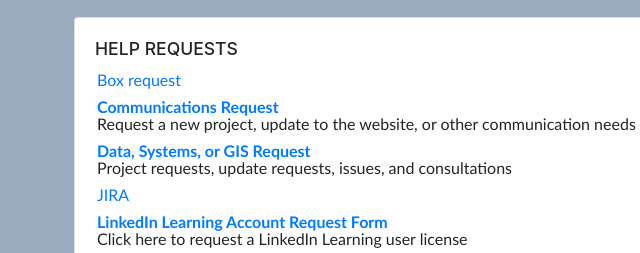
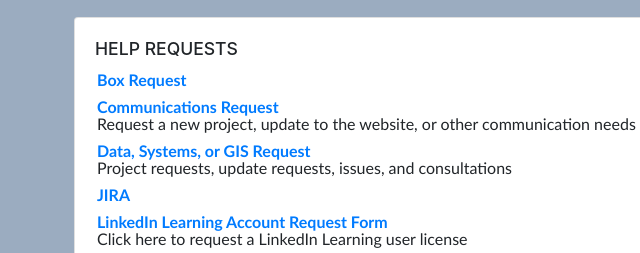
Before and after one commit to caneballante/Intranet, a plain HTML site: page index.html in a window 1280 px wide. Shown: the part 808-1061 px from the top of the page, 11-651 px from the left. Drawn offline with Linux system fonts and the light colour scheme.

Commit message:
Edited help request box

```diff
--- a/_notes/dwsync.xml
+++ b/_notes/dwsync.xml
@@ -1,4 +1,4 @@
 <?xml version="1.0" encoding="utf-8" ?>
 <dwsync>
-<file name="index.html" server="192.168.249.9" local="133017753940083515" remote="133017753600000000" Dst="2" />
+<file name="index.html" server="192.168.249.9" local="133017754961799854" remote="133017754800000000" Dst="2" />
 </dwsync>
--- a/index.html
+++ b/index.html
@@ -102,12 +102,12 @@
 		<div class="card">
 			<div class="card-body">
 				<h5 class="card-title">HELP REQUESTS</h5>
-				<p><a href="https://wa-rcopsp-it.atlassian.net/servicedesk/customer/portal/3/user/login?destination=portal%2F3" target="new" class="card-link">Box request </a></p>
+				<p><a href="https://wa-rcopsp-it.atlassian.net/servicedesk/customer/portal/3/user/login?destination=portal%2F3" target="new" class="card-link"><strong>Box Request</strong></a></p>
 				<p><a href="https://app.smartsheet.com/b/form/31444158036444a488a55a64f1e6f970" target="new" class="card-link"><strong>Communications Request</strong></a><br>
 					Request a new project, update to the website, or other communication needs</p>
 				<p><a href="https://app.smartsheet.com/b/form/eff4afad248643d3b78b10f7aced0399" target="new" class="card-link"><strong>Data, Systems, or GIS Request </strong></a><br>
 					Project requests, update requests, issues, and consultations <br></p>
-				<p><a href="https://wa-rcopsp-it.atlassian.net/servicedesk/customer/portal/3/user/login?destination=portal%2F3" target="new" class="card-link">JIRA </a></p>
+				<p><a href="https://wa-rcopsp-it.atlassian.net/servicedesk/customer/portal/3/user/login?destination=portal%2F3" target="new" class="card-link"><strong>JIRA</strong></a></p>
 				<p><a href="https://app.smartsheet.com/b/form/6e0a39ddafed475ea8c2a733f3bf27d0"><strong>LinkedIn Learning Account Request Form</strong></a><br>
 					Click here to request a LinkedIn Learning user license<br>
 				</p>
```
